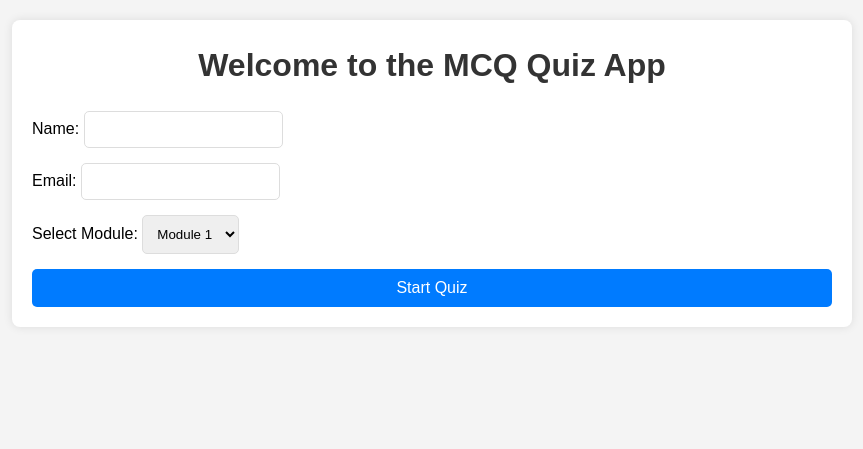
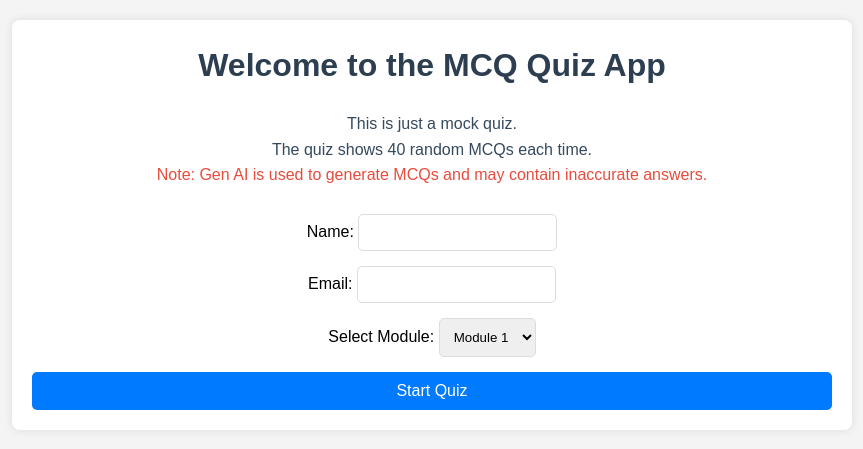
Before and after one commit to bmulla7/iitd-ai-ml-mock-mcq, a Flask app: page / in a window 1280 px wide. Shown: the top 449 px of the page, without its empty margins (208-1071 px from the left). Run offline with Flask 3, Linux system fonts and the light colour scheme.

Commit message:
added notes and showing only 40 mcqs at a time

```diff
--- a/app.py
+++ b/app.py
@@ -92,7 +92,10 @@ def quiz():
 
     # Randomize the questions
     mcqs = load_mcqs(module)
-    randomized_mcqs = random.sample(mcqs, len(mcqs))
+    if len(mcqs) > 40:
+        randomized_mcqs = random.sample(mcqs, 40)
+    else:
+        randomized_mcqs = random.sample(mcqs, len(mcqs))
     for mcq in randomized_mcqs:
         shuffle_options(mcq)
 
@@ -101,7 +104,6 @@ def quiz():
     session['mcqs_file'] = mcqs_filename  # Store the filename in the session
 
     return render_template('quiz.html', mcqs=randomized_mcqs, enumerate=enumerate)
-
 @app.route('/submit', methods=['POST'])
 def submit():
     user_name = session.get('user_name')
--- a/templates/quiz.html
+++ b/templates/quiz.html
@@ -14,7 +14,7 @@
         <form action="{{ url_for('submit') }}" method="POST">
             {% for question_index, mcq in enumerate(mcqs) %}
             <div class="question-block">
-                <p><strong>{{ loop.index + 1 }}. {{ mcq.question | safe }}</strong></p>
+                <p><strong>{{ loop.index }}. {{ mcq.question | safe }}</strong></p>
                 <div class="options">
                     {% for option_label, option_text in mcq.shuffled_options %}
                     <div class="option-container">
--- a/templates/start.html
+++ b/templates/start.html
@@ -7,8 +7,12 @@
     <link rel="stylesheet" href="{{ url_for('static', filename='style.css') }}">
 </head>
 <body>
-    <div class="container">
-        <h1>Welcome to the MCQ Quiz App</h1>
+    <div class="container" style="text-align: center; padding: 20px;">
+        <h1 style="color: #2c3e50; ">Welcome to the MCQ Quiz App</h1>
+        <p style="color: #34495e; ">This is just a mock quiz.</p>
+        <p style="color: #34495e; ">The quiz shows 40 random MCQs each time.</p>
+        <p style="color: #e74c3c; ">Note: Gen AI is used to generate MCQs and may contain inaccurate answers.</p>
+        <br>
         <form action="{{ url_for('quiz') }}" method="post">
             <div class="form-group">
                 <label for="name">Name:</label>
```
Also changed, not shown: 1 other file.
